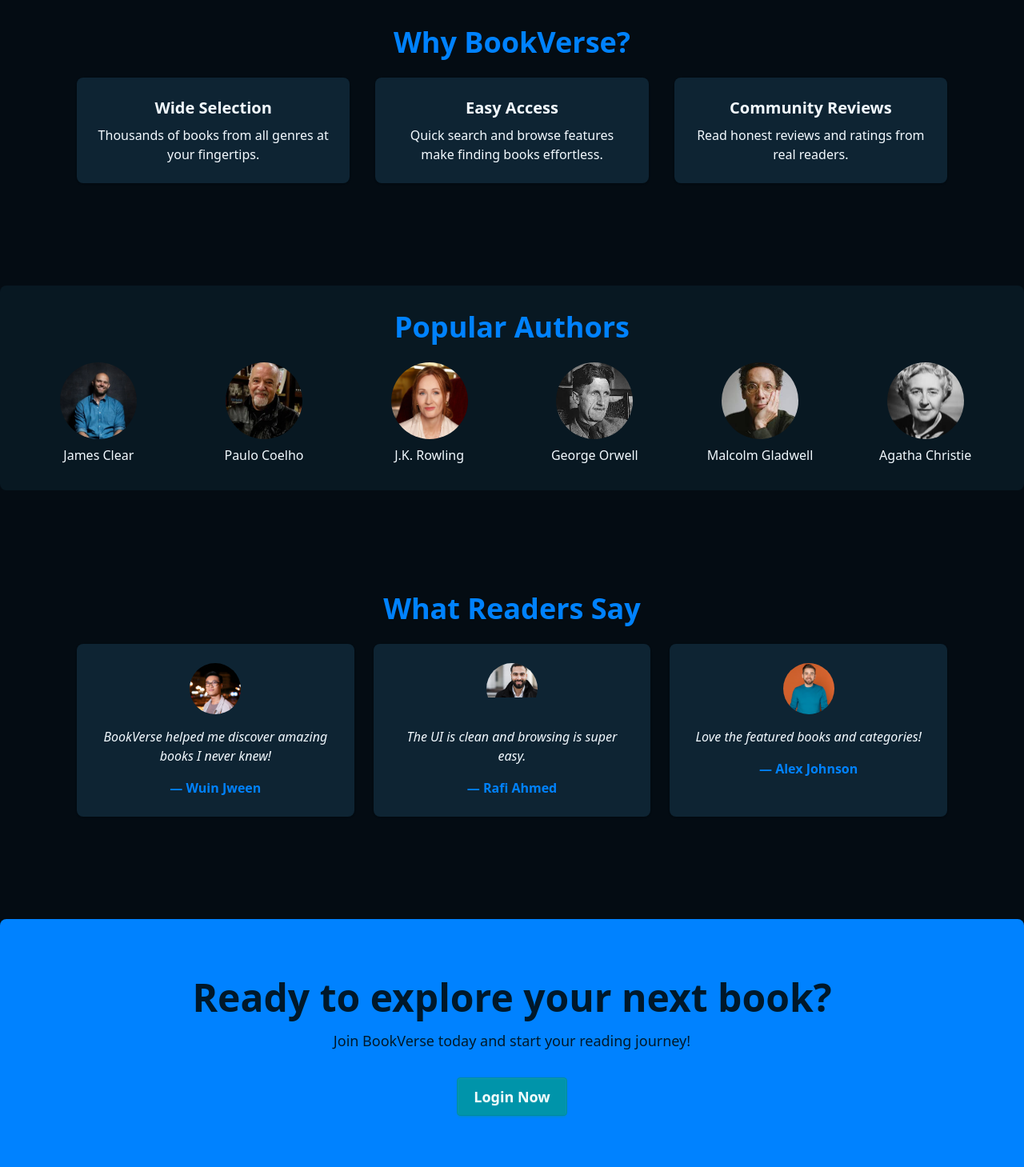
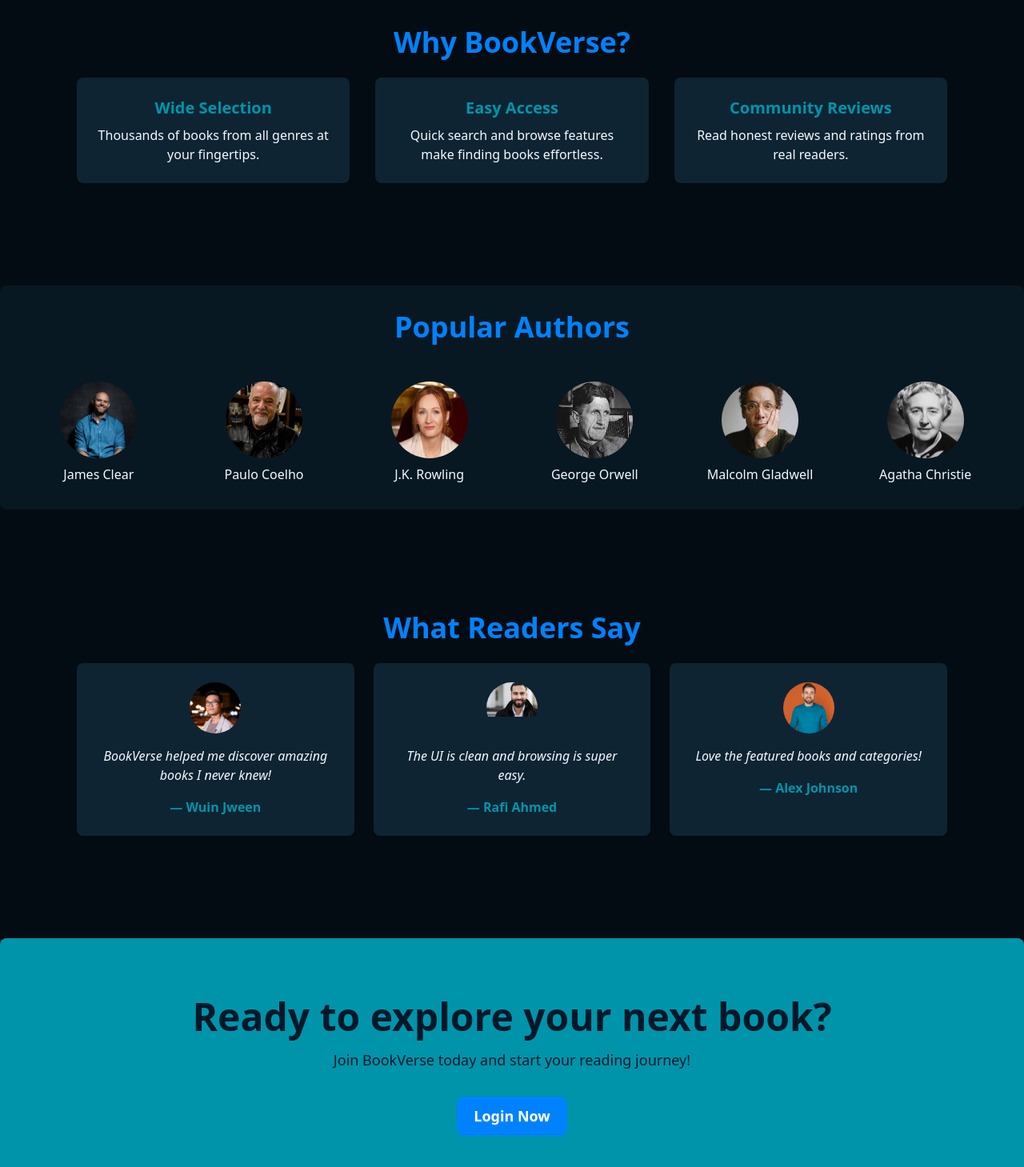
Before and after one commit to Abdurrobr34l/book-verse, a Next.js app: page / in a window 1280 px wide. Shown: the part 1800-3259 px from the top of the page at 80% size. Built offline with nearby package versions, Linux system fonts and the light colour scheme.

Commit message:
Sections styling done

```diff
--- a/src/components/LandingPage.jsx
+++ b/src/components/LandingPage.jsx
@@ -72,19 +72,18 @@
       {/* ---------- Section 4: Why BookVerse ---------- */}
       <section className="p-8">
         <Container>
-
           <h2 className="text-4xl font-bold text-primary mb-6 text-center">Why BookVerse?</h2>
           <div className="grid grid-cols-1 md:grid-cols-3 gap-8">
             <div className="card bg-base-300 shadow hover:shadow-lg p-6 text-center">
-              <h3 className="text-xl font-bold mb-2">Wide Selection</h3>
+              <h3 className="text-secondary text-xl font-bold mb-2">Wide Selection</h3>
               <p>Thousands of books from all genres at your fingertips.</p>
             </div>
             <div className="card bg-base-300 shadow hover:shadow-lg p-6 text-center">
-              <h3 className="text-xl font-bold mb-2">Easy Access</h3>
+              <h3 className="text-secondary text-xl font-bold mb-2">Easy Access</h3>
               <p>Quick search and browse features make finding books effortless.</p>
             </div>
             <div className="card bg-base-300 shadow hover:shadow-lg p-6 text-center">
-              <h3 className="text-xl font-bold mb-2">Community Reviews</h3>
+              <h3 className="text-secondary text-xl font-bold mb-2">Community Reviews</h3>
               <p>Read honest reviews and ratings from real readers.</p>
             </div>
           </div>
@@ -93,7 +92,7 @@
 
       {/* ---------- Section 5: Popular Authors ---------- */}
       <section className="p-8 bg-base-200 rounded-lg">
-        <h2 className="text-4xl font-bold text-primary mb-6 text-center">Popular Authors</h2>
+        <h2 className="text-4xl font-bold text-primary mb-12 text-center">Popular Authors</h2>
         <div className="grid grid-cols-2 sm:grid-cols-4 md:grid-cols-6 gap-6 justify-items-center">
           {[
             { name: "James Clear", image: "/books-authors/james-clear.webp" },
@@ -157,7 +156,7 @@
                   />
                 </div>
                 <p className="italic text-base-content">{t.review}</p>
-                <p className="font-bold mt-4 text-primary">— {t.name}</p>
+                <p className="font-bold mt-4 text-secondary">— {t.name}</p>
               </div>
             ))}
           </div>
@@ -166,12 +165,12 @@
       </section>
 
       {/* ---------- Section 7: Call to Action ---------- */}
-      <section className="hero min-h-[40vh] bg-primary rounded-lg text-primary-content p-8">
+      <section className="hero min-h-[40vh] bg-secondary rounded-lg text-primary-content py-14 mb-14">
         <div className="hero-content flex-col lg:flex-row justify-between items-center">
           <div className="text-center! lg:text-left space-y-4">
             <h2 className="text-5xl font-bold">Ready to explore your next book?</h2>
             <p className="text-lg">Join BookVerse today and start your reading journey!</p>
-            <Link href="/login" className="btn btn-secondary btn-lg mt-4">
+            <Link href="/login" className="btn btn-primary btn-lg mt-4 font-bold rounded-lg text-white">
               Login Now
             </Link>
           </div>
```
